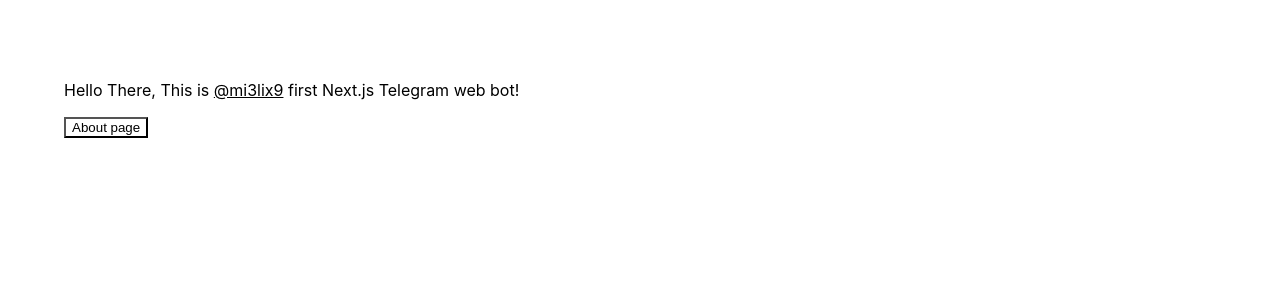
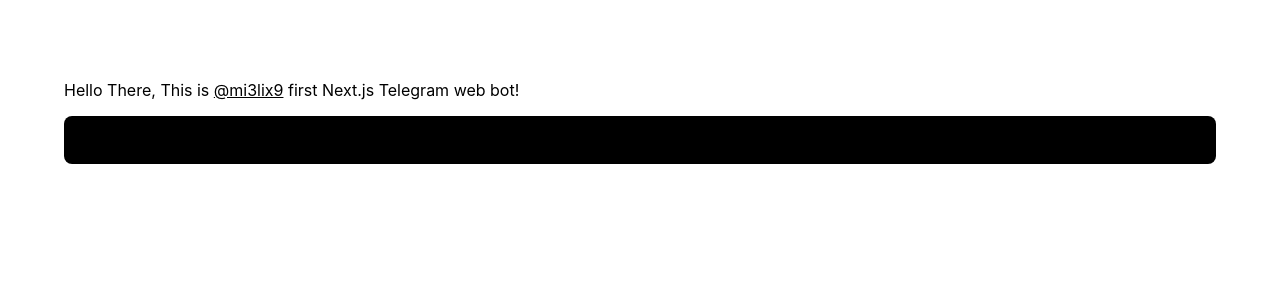
Before and after one commit to Mi3liX9/tg-web-test, a Next.js app: page / in a window 1280 px wide. Shown: the top 300 px of the page. Built offline with nearby package versions, Linux system fonts and the light colour scheme.

Commit message:
changes in the styles

```diff
--- a/styles/globals.css
+++ b/styles/globals.css
@@ -19,5 +19,10 @@ a {
 
 button {
   background: var(--tg-theme-button-color);
+  background: black;
   color: var(--tg-theme-button-text-color);
+  width: 100%;
+  height: 3rem;
+  border: 0;
+  border-radius: 0.5rem;
 }
```
